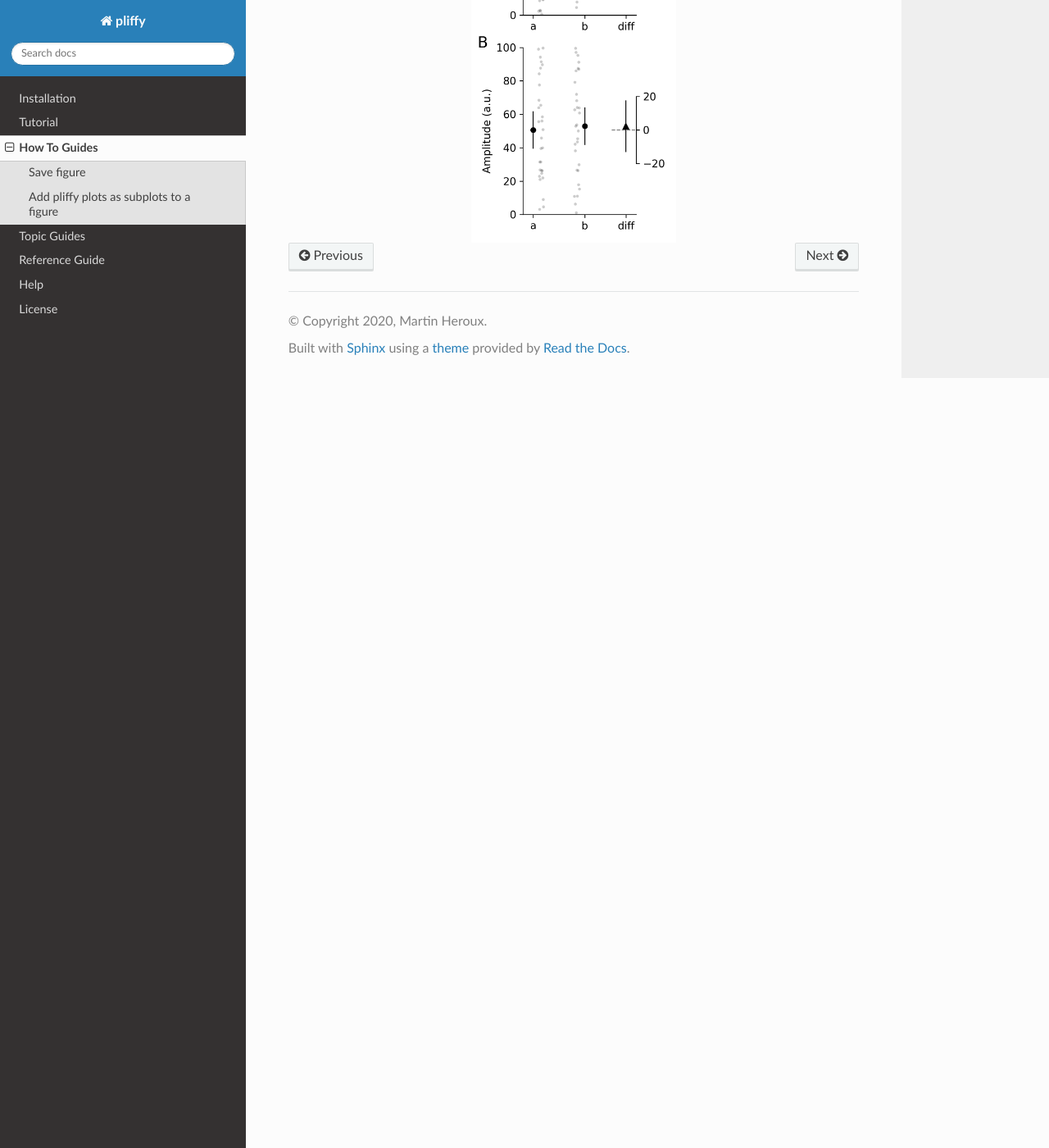
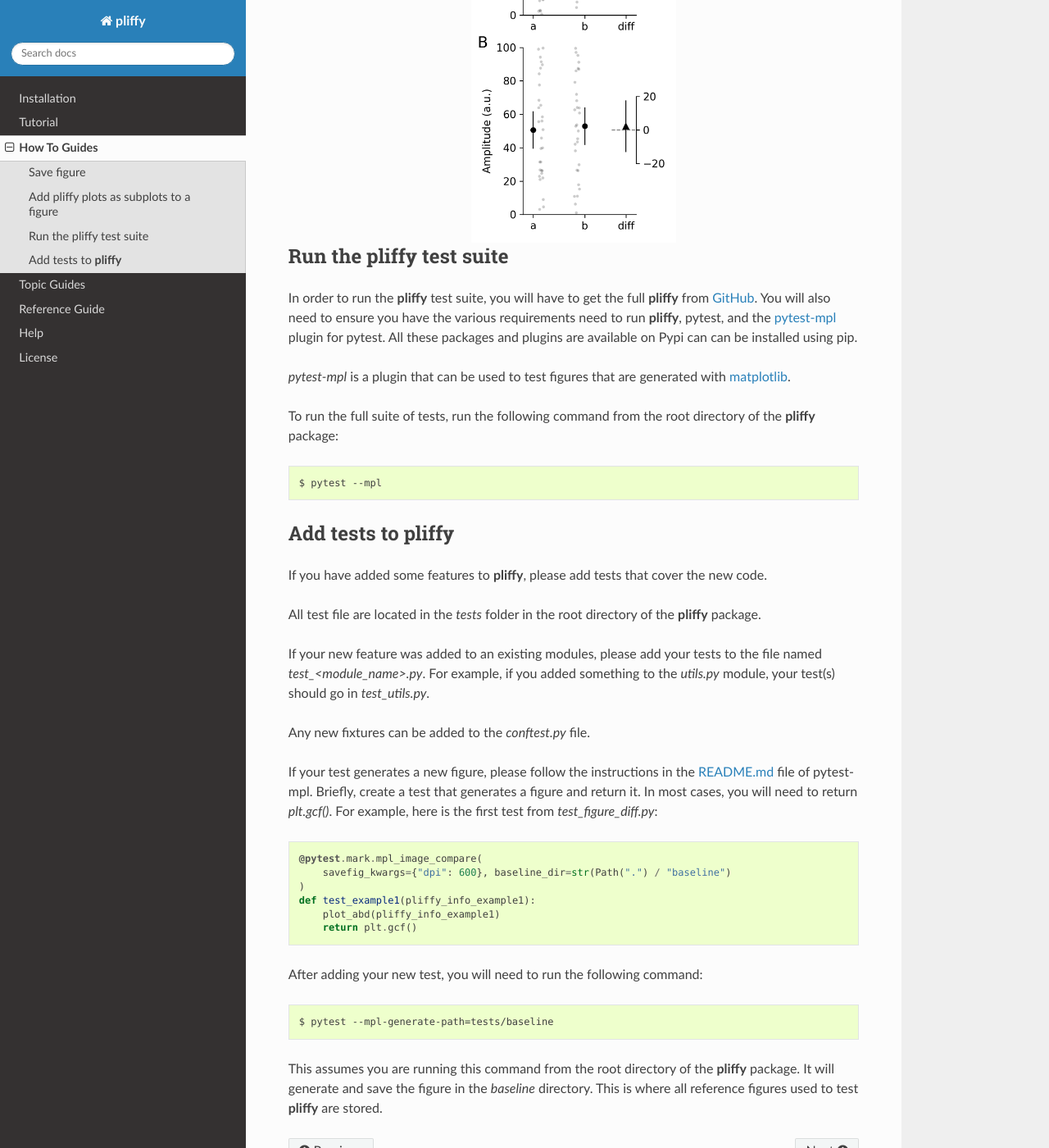
Before and after one commit to MartinHeroux/pliffy, a Sphinx documentation site: the page built from docs/source/pages/how_to_guides.rst, in a window 1280 px wide and 1400 px high, scrolled down 2858 px. Shown: the whole window at 82% size. Built offline with Sphinx 7.4.7 and the Read the Docs theme 2.0.0, drawn with Linux system fonts in a browser that asks for light colours.

Commit message:
Update how-to regarding tests

```diff
--- a/docs/source/pages/how_to_guides.rst
+++ b/docs/source/pages/how_to_guides.rst
@@ -107,3 +107,52 @@
 .. image:: ../img/how_to_subplots2.png
    :width: 250
    :align: center
+
+Run the pliffy test suite
+-------------------------
+In order to run the **pliffy** test suite, you will have to get the full **pliffy** from
+`GitHub`_. You will also need to ensure you have the various requirements need to run **pliffy**, pytest, and the `pytest-mpl`_ plugin for pytest. All these packages and plugins are available on Pypi can can be installed using pip.
+
+`pytest-mpl` is a plugin that can be used to test figures that are generated with `matplotlib`_.
+
+To run the full suite of tests, run the following command from the root directory of the **pliffy** package:
+
+.. code-block:: shell
+
+    $ pytest --mpl
+
+Add tests to **pliffy**
+-------------------------
+If you have added some features to **pliffy**, please add tests that cover the new code.
+
+All test file are located in the `tests` folder in the root directory of the **pliffy** package.
+
+If your new feature was added to an existing modules, please add your tests to the file named `test_<module_name>.py`. For example, if you added something to the `utils.py` module, your test(s) should go in `test_utils.py`.
+
+Any new fixtures can be added to the `conftest.py` file.
+
+If your test generates a new figure, please follow the instructions in the `README.md`_ file of pytest-mpl. Briefly, create a test that generates a figure and return it. In most cases, you will need to return `plt.gcf()`. For example, here is the first test from `test_figure_diff.py`:
+
+.. code-block:: python
+
+    @pytest.mark.mpl_image_compare(
+        savefig_kwargs={"dpi": 600}, baseline_dir=str(Path(".") / "baseline")
+    )
+    def test_example1(pliffy_info_example1):
+        plot_abd(pliffy_info_example1)
+        return plt.gcf()
+
+After adding your new test, you will need to run the following command:
+
+.. code-block::
+
+    $ pytest --mpl-generate-path=tests/baseline
+
+This assumes you are running this command from the root directory of the **pliffy** package.
+It will generate and save the figure in the `baseline` directory. This is where all reference figures used to test **pliffy** are stored.
+
+
+.. _GitHub: https://github.com/MartinHeroux/pliffy
+.. _pytest-mpl: https://pypi.org/project/pytest-mpl/
+.. _matplotlib: https://matplotlib.org/
+.. _README.md: https://github.com/matplotlib/pytest-mpl
```
